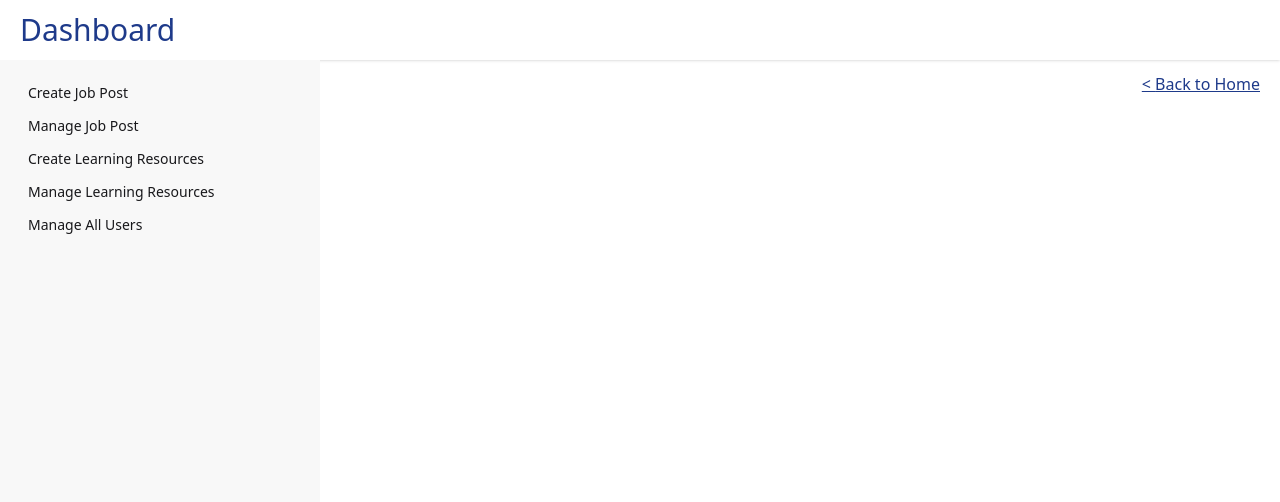
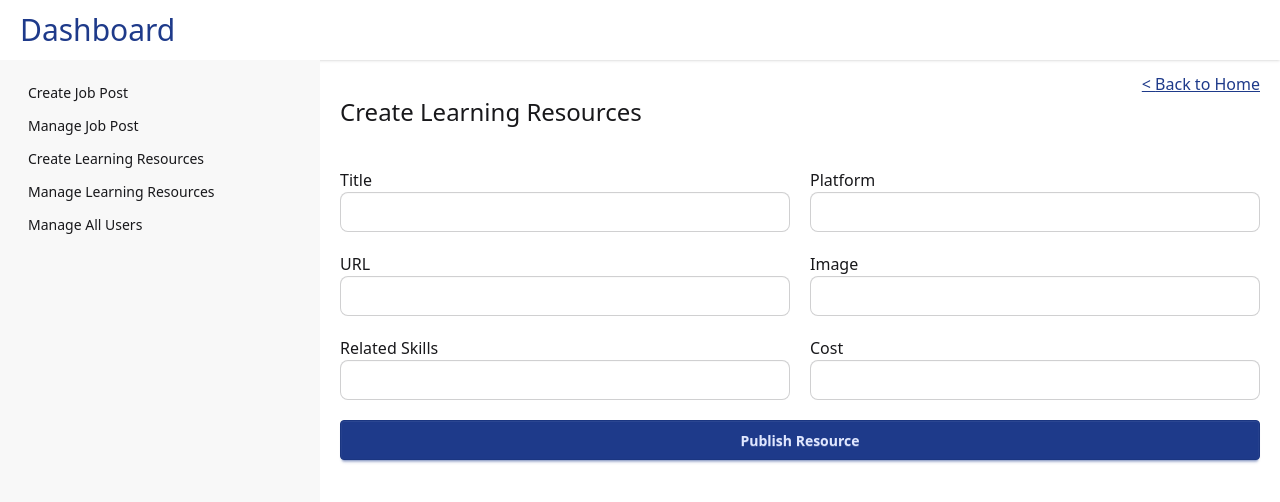
Before and after one commit to indrajith76/CarrerGoti_Client, a React (Vite) app: page /dashboard/CreateLearningResources in a window 1280 px wide. Shown: the top 502 px of the page. Built offline with nearby package versions, Linux system fonts and the light colour scheme; no server answers.

Commit message:
[CreateLearningResources]:added CreateLearningResources page

```diff
--- a/src/pages/Dashboard/CreateJobPost.jsx
+++ b/src/pages/Dashboard/CreateJobPost.jsx
@@ -23,12 +23,12 @@ const CreateJobPost = () => {
   };
 
   return (
-    <div className="">
+    <div className="mb-10">
       <h2 className="text-2xl">Create Job Post</h2>
 
       <form
         onSubmit={CreateJobPostHandler}
-        className="grid grid-cols-2 gap-5 mt-10"
+        className="grid md:grid-cols-2 gap-5 mt-10"
       >
         <div>
           <label htmlFor="jobTitle" className="block">
@@ -101,7 +101,7 @@ const CreateJobPost = () => {
             className="input w-full border rounded-lg"
           />
         </div>
-        <div className="col-span-2">
+        <div className="md:col-span-2">
           <label htmlFor="jobDescription" className="block">
             Job Description
           </label>
@@ -112,7 +112,7 @@ const CreateJobPost = () => {
             className="input w-full h-20 border rounded-lg p-1"
           ></textarea>
         </div>
-        <button type="submit" className="btn btn-primary col-span-2">
+        <button type="submit" className="btn btn-primary md:col-span-2">
           Publish Job Post
         </button>
       </form>
--- a/src/pages/Dashboard/CreateLearningResources.jsx
+++ b/src/pages/Dashboard/CreateLearningResources.jsx
@@ -1,11 +1,109 @@
-import React from 'react';
+import React from "react";
 
 const CreateLearningResources = () => {
-    return (
+  const CreateLearningResourcesPostHandler = (e) => {
+    e.preventDefault();
+    const form = e.target;
+    const title = form.title.value;
+    const platform = form.platform.value;
+    const url = form.url.value;
+    const image = form.image.value;
+    const relatedSkills = form.relatedSkills.value;
+    const cost = form.cost.value;
+
+    console.log({ title, platform, url, image, relatedSkills, cost });
+  };
+
+  /*
+ title
+platform
+url
+image
+relatedSkills
+cost
+ */
+
+  return (
+    <div className="mb-10">
+      <h2 className="text-2xl">Create Learning Resources</h2>
+
+      <form
+        onSubmit={CreateLearningResourcesPostHandler}
+        className="grid md:grid-cols-2 gap-5 mt-10"
+      >
         <div>
+          <label htmlFor="title" className="block">
+            Title
+          </label>
+          <input
+            type="text"
+            id="title"
+            name="title"
+            className="input w-full border rounded-lg"
+          />
+        </div>
+        <div>
+          <label htmlFor="platform" className="block">
+            Platform
+          </label>
+          <input
+            type="text"
+            id="platform"
+            name="platform"
+            className="input w-full border rounded-lg"
+          />
+        </div>
+        <div>
+          <label htmlFor="url" className="block">
+            URL
+          </label>
+          <input
+            type="text"
+            id="url"
+            name="url"
+            className="input w-full border rounded-lg"
+          />
+        </div>
+        <div>
+          <label htmlFor="image" className="block">
+            Image
+          </label>
+          <input
+            type="text"
+            id="image"
+            name="image"
+            className="input w-full border rounded-lg"
+          />
+        </div>
+        <div>
+          <label htmlFor="relatedSkills" className="block">
+            Related Skills
+          </label>
+          <input
+            type="text"
+            id="relatedSkills"
+            name="relatedSkills"
+            className="input w-full border rounded-lg"
+          />
+        </div>
+        <div>
+          <label htmlFor="cost" className="block">
+            Cost
+          </label>
+          <input
+            type="text"
+            id="cost"
+            name="cost"
+            className="input w-full border rounded-lg"
+          />
+        </div>
 
-        </div>
-    );
+        <button type="submit" className="btn btn-primary md:col-span-2">
+          Publish Resource
+        </button>
+      </form>
+    </div>
+  );
 };
 
 export default CreateLearningResources;
```
